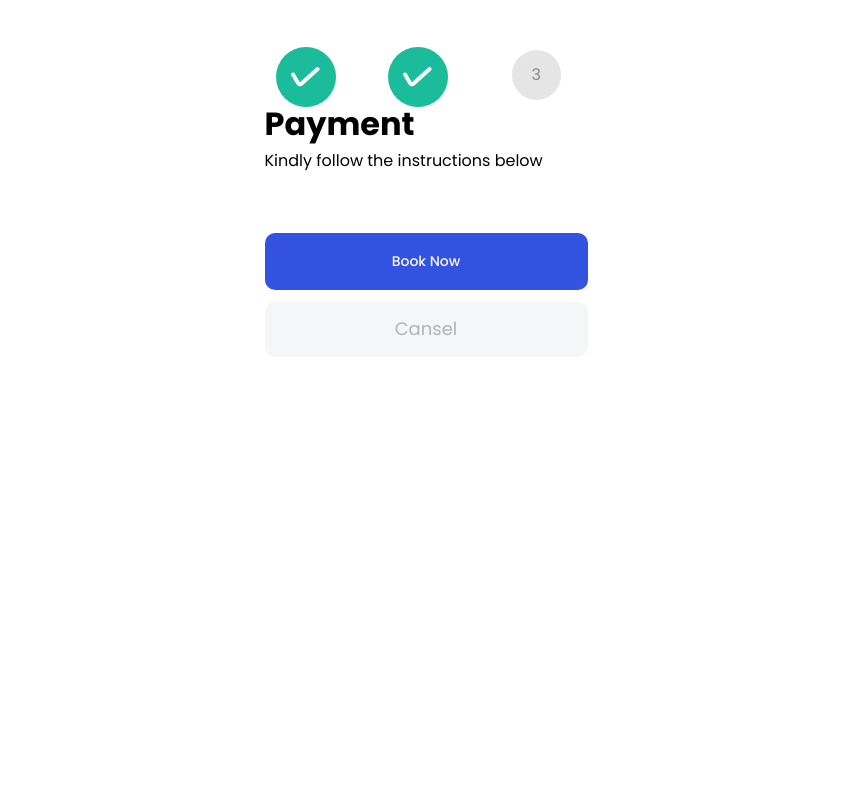
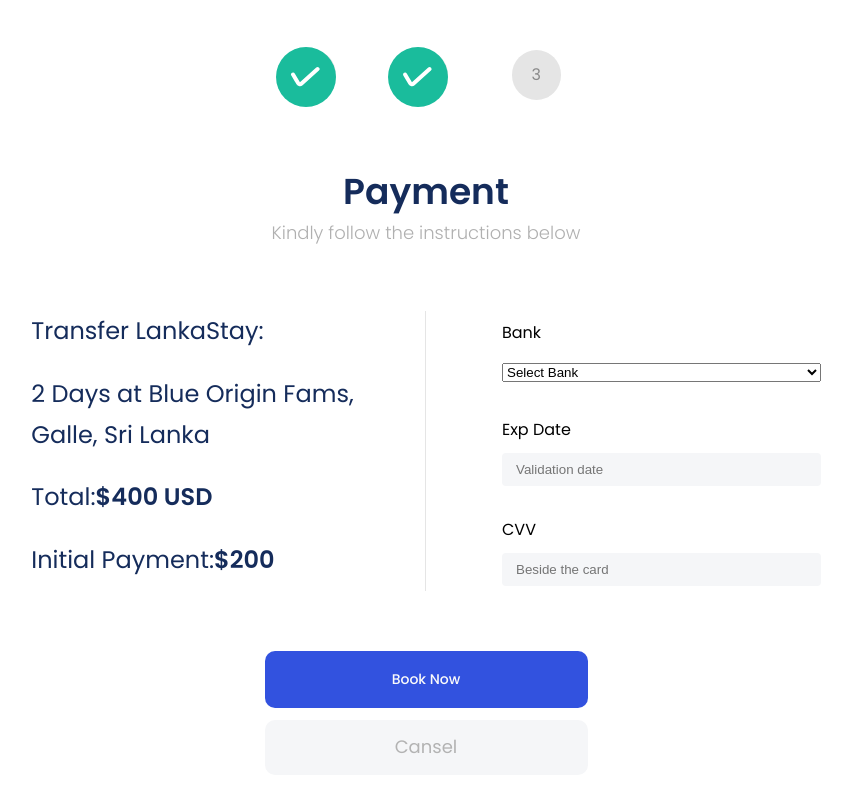
Before and after one commit to nursahtuncel/Lankastay, a React (Vite) app: page /booking in a window 1280 px wide. Both pictures are taken after a click on the button "Book Now". Shown: the top 792 px of the page, without its empty margins (214-1066 px from the left). Built offline with nearby package versions, Linux system fonts and the light colour scheme.

Commit message:
[JA-28] - css özellikleri verildi.

```diff
--- a/src/components/BookingCriteria/Step1/index.jsx
+++ b/src/components/BookingCriteria/Step1/index.jsx
@@ -35,17 +35,19 @@ const FirstStep = ({ nextStep }) => {
             <div>
               <div className="selectDate">
                 <img src={calenderIcon} alt="Calender" />
-                <input
-                  type="date
-"
-                />
+                <input type="date" />
               </div>
             </div>
           </div>
-          <p className="price">You will pay: $400 USD</p>
-          <p className="price">per 2 Days</p>
+
+          <p className="price">
+            You will pay:<span>$400 USD</span>
+          </p>
+          <p className="price">
+            per <span>2 Days</span>
+          </p>
         </div>
-      </div>{" "}
+      </div>
       <div className="buttonContainer">
         <Button onClick={nextStep} padding="18px 40px" type="secondary">
           Book Now
--- a/src/components/BookingCriteria/Step1/style.scss
+++ b/src/components/BookingCriteria/Step1/style.scss
@@ -121,24 +121,42 @@
         width: 320px;
         display: flex;
         flex-direction: column;
-        align-items: center;
+
         margin-bottom: 30px;
-        background-color: antiquewhite;
+
         .selectDate {
           border: 1px solid red;
         }
         .date {
           padding-left: 30px;
         }
+        .price {
+          font-family: $primary-font;
+          font-size: 24px;
+          font-weight: 300;
+          line-height: 40.8px;
+          text-align: left;
+          border: 1px solid red;
+        }
       }
-      .price {
-        font-family: Poppins;
+
+      p {
+        display: flex;
+        font-family: $primary-font;
         font-size: 24px;
-        font-weight: 300;
+        font-weight: 400;
         line-height: 40.8px;
         text-align: left;
-        text-underline-position: from-font;
-        text-decoration-skip-ink: none;
+        color: #b0b0b0;
+
+        span {
+          font-family: $primary-font;
+          font-size: 24px;
+          font-weight: 600;
+          line-height: 40.8px;
+          text-align: left;
+          color: $text-color;
+        }
       }
     }
   }
--- a/src/components/BookingCriteria/Step2/index.jsx
+++ b/src/components/BookingCriteria/Step2/index.jsx
@@ -2,10 +2,60 @@ import "./style.scss";
 import { Button } from "../../Button";
 function SecondStep({ nextStep, prevStep }) {
   return (
-    <div>
-      <div>
+    <div className="pymentContainer">
+      <div className="title">
         <h1>Payment</h1>
         <p>Kindly follow the instructions below</p>
+      </div>
+      <div className="container">
+        <div className="leftContainer">
+          <p>Transfer LankaStay:</p>
+          <p>2 Days at Blue Origin Fams, Galle, Sri Lanka</p>
+          <p>
+            Total: <span>$400 USD</span>
+          </p>
+          <p>
+            Initial Payment: <span> $200</span>
+          </p>
+        </div>
+
+        <div className="right-form-container">
+          <div className="form-group">
+            <label htmlFor="bank" className="form-label">
+              Bank
+            </label>
+            <select id="bank" name="bank" className="form-input">
+              <option>Select Bank</option>
+              <option>Select Bank</option>
+              <option>Select Bank</option>
+            </select>
+          </div>
+          <div className="form-group">
+            <label htmlFor="expDate" className="form-label">
+              Exp Date
+            </label>
+            <input
+              type="text"
+              id="expDate"
+              name="expDate"
+              placeholder="Validation date"
+              className="form-input"
+            />
+          </div>
+
+          <div className="form-group">
+            <label htmlFor="cvv" className="form-label">
+              CVV
+            </label>
+            <input
+              type="text"
+              id="cvv"
+              name="cvv"
+              placeholder="Beside the card"
+              className="form-input"
+            />
+          </div>
+        </div>
       </div>
 
       <div className="buttonContainer">
--- a/src/components/BookingCriteria/Step2/style.scss
+++ b/src/components/BookingCriteria/Step2/style.scss
@@ -1,9 +1,106 @@
 @use "../../../styles/index.scss" as *;
-.buttonContainer {
-  width: 323px;
+.pymentContainer {
+  display: flex;
+  justify-content: center;
+  align-items: center;
+  width: 880px;
+  width: 100%;
   display: flex;
   flex-direction: column;
-  gap: 12px;
-  margin: auto;
-  margin-top: 60px;
+  justify-content: center;
+  margin-bottom: 50px;
+
+  .title {
+    margin: 65px auto;
+    h1 {
+      margin: 0;
+      font-family: $primary-color;
+      font-size: 36px;
+      font-weight: 600;
+      line-height: 54px;
+      text-align: center;
+      color: $text-color;
+    }
+    p {
+      font-family: $primary-color;
+      font-size: 18px;
+      font-weight: 300;
+      line-height: 27px;
+      text-align: center;
+      color: $smoke-text-color;
+      margin: 0;
+    }
+  }
+  .container {
+    display: flex;
+    width: 100%;
+    .leftContainer {
+      display: flex;
+      width: 50%;
+      border-right: 1px solid #e5e5e5;
+      display: flex;
+      flex-direction: column;
+      gap: 22px;
+      p {
+        display: flex;
+        font-family: $primary-font;
+        font-size: 24px;
+        font-weight: 400;
+        line-height: 40.8px;
+        text-align: left;
+        color: $text-color;
+
+        span {
+          font-family: $primary-font;
+          font-size: 24px;
+          font-weight: 600;
+          line-height: 40.8px;
+          text-align: left;
+          color: $text-color;
+        }
+      }
+    }
+    .right-form-container {
+      width: 50%;
+      height: 280px;
+      gap: 20px;
+      padding-left: 76px;
+      display: flex;
+      flex-direction: column;
+      p {
+      }
+
+      .form-group {
+        max-width: 480px;
+        height: 80px;
+        justify-content: space-around;
+        display: flex;
+        flex-direction: column;
+        label {
+        }
+        input {
+          padding: 9px 14px;
+          border: none;
+          border-radius: 4px;
+          background-color: $white-smoke-color;
+          text {
+            font-family: $primary-color;
+            font-size: 16px;
+            font-weight: 400;
+            line-height: 27.2px;
+            text-align: left;
+            color: #d3d6dc;
+          }
+        }
+      }
+    }
+  }
+  .buttonContainer {
+    width: 323px;
+    display: flex;
+    flex-direction: column;
+    gap: 12px;
+    margin: auto;
+    margin-top: 60px;
+  }
 }
```
